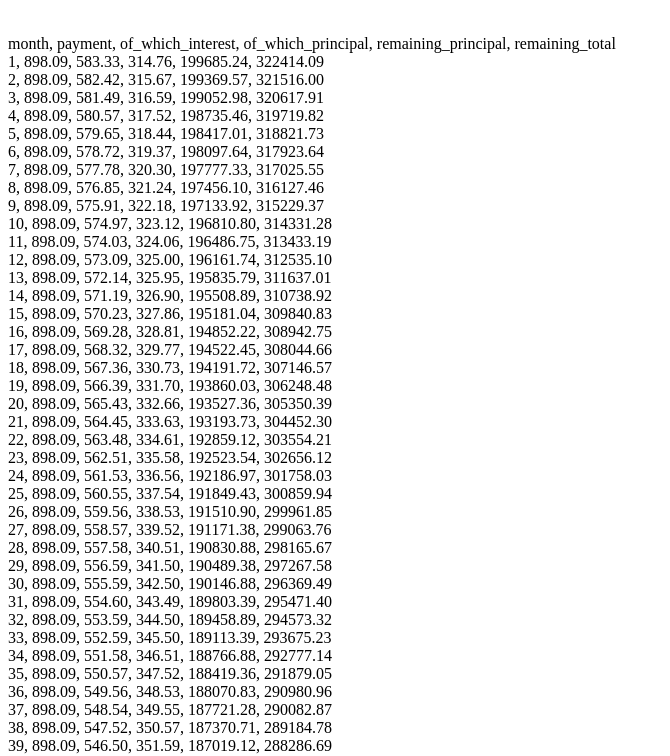
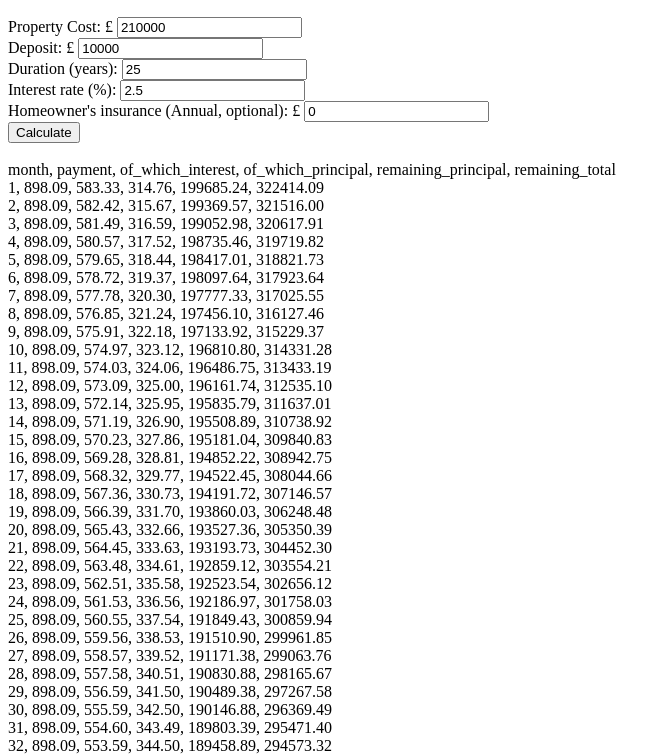
Before and after one commit to MartinChrisWood/mortgage_burn, a plain HTML site: page index.html in a window 1280 px wide. Shown: the part 50-806 px from the top of the page, without its empty margins (0-670 px from the left). Drawn offline with Linux system fonts and the light colour scheme.

Commit message:
wip: added form and retrieval function for input

```diff
--- a/index.html
+++ b/index.html
@@ -20,6 +20,23 @@
   </header>
 
   <section>
+    <article id="inputs">
+      <div>
+        <form id="input_form" onsubmit="fetchMortgageParameters()">
+          <label for="property_cost">Property Cost:  £</label>
+          <input type="number" id="property_cost" name="property_cost" value=210000><br>
+          <label for="deposit">Deposit:  £</label>
+          <input type="number" id="deposit" name="deposit" value=10000><br>
+          <label for="years">Duration (years):  </label>
+          <input type="number" id="years" name="years" value=25><br>
+          <label for="annual_interest_rate">Interest rate (%):  </label>
+          <input type="number" id="annual_interest_rate" name="annual_interest_rate" value=2.5><br>
+          <label for="annual_homeowner_insurance">Homeowner's insurance (Annual, optional):  £</label>
+          <input type="number" id="annual_homeowner_insurance" name="annual_homeowner_insurance" value=0><br>
+        </form>
+      </div>
+      <button id="go_button" onclick="fetchMortgageParameters();">Calculate</button>
+    </article>
     <article>
       <div id="calc_space"></div>
     </article>
--- a/src/calculations.js
+++ b/src/calculations.js
@@ -4,6 +4,17 @@ var Mortgage = {
   property_cost: 210000.0,
   annual_interest_rate: 3.5,          // Interest rate is a %
   annual_homeowner_insurance: 800,    // additional cost of homeowner's insurance
+}
+
+function fetchMortgageParameters() {
+  // Retrieves the mortgage details from the form in the page
+  var mortgage = new FormData(document.getElementById("input_form"))
+  var deets = {}
+  for(var pair of mortgage.entries()) {
+    deets[pair[0]] = pair[1];
+  }
+  console.log(deets)
+  return deets;
 }
 
 function calculateMonthlyPayments(mortgage) {
```
